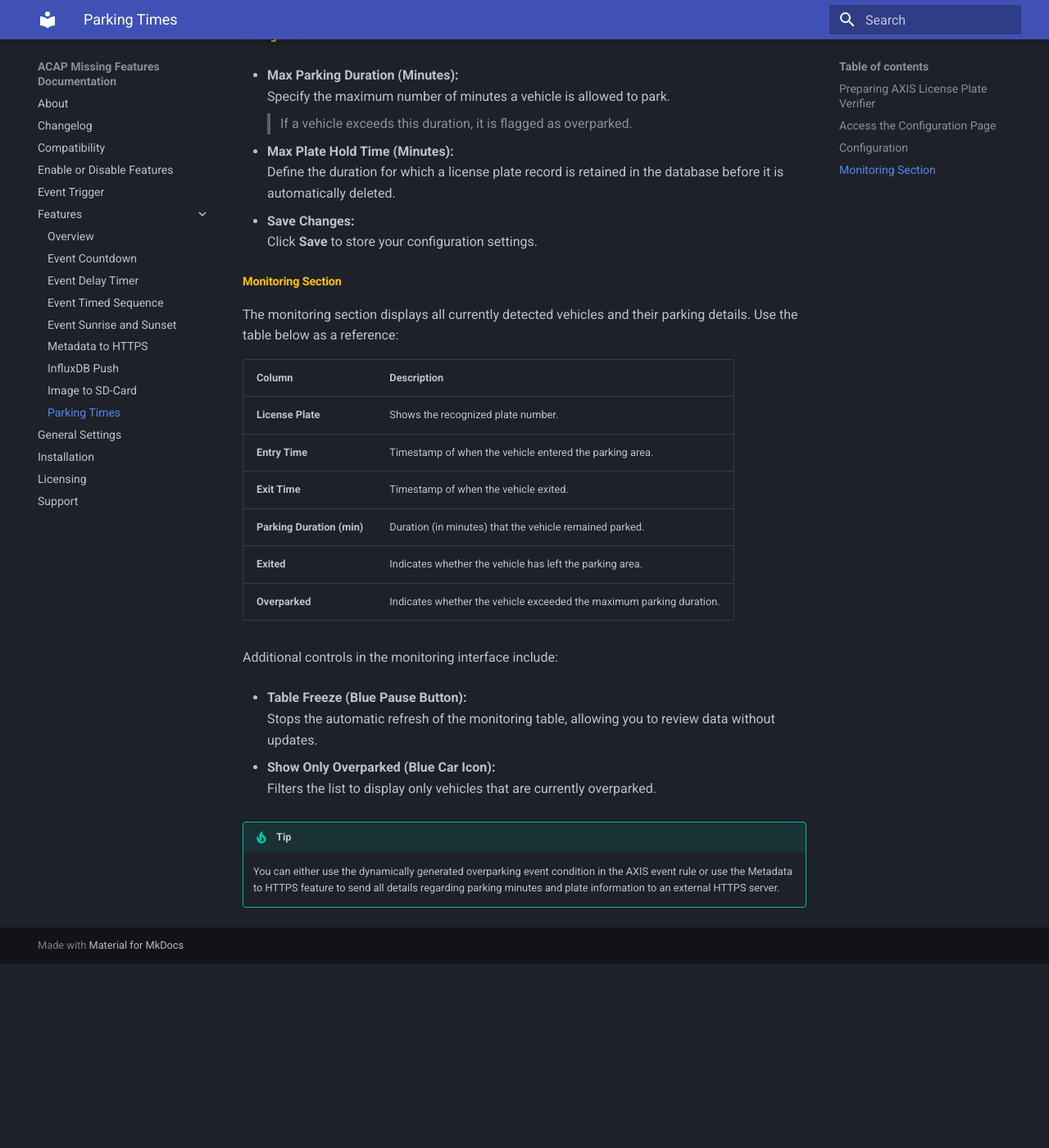
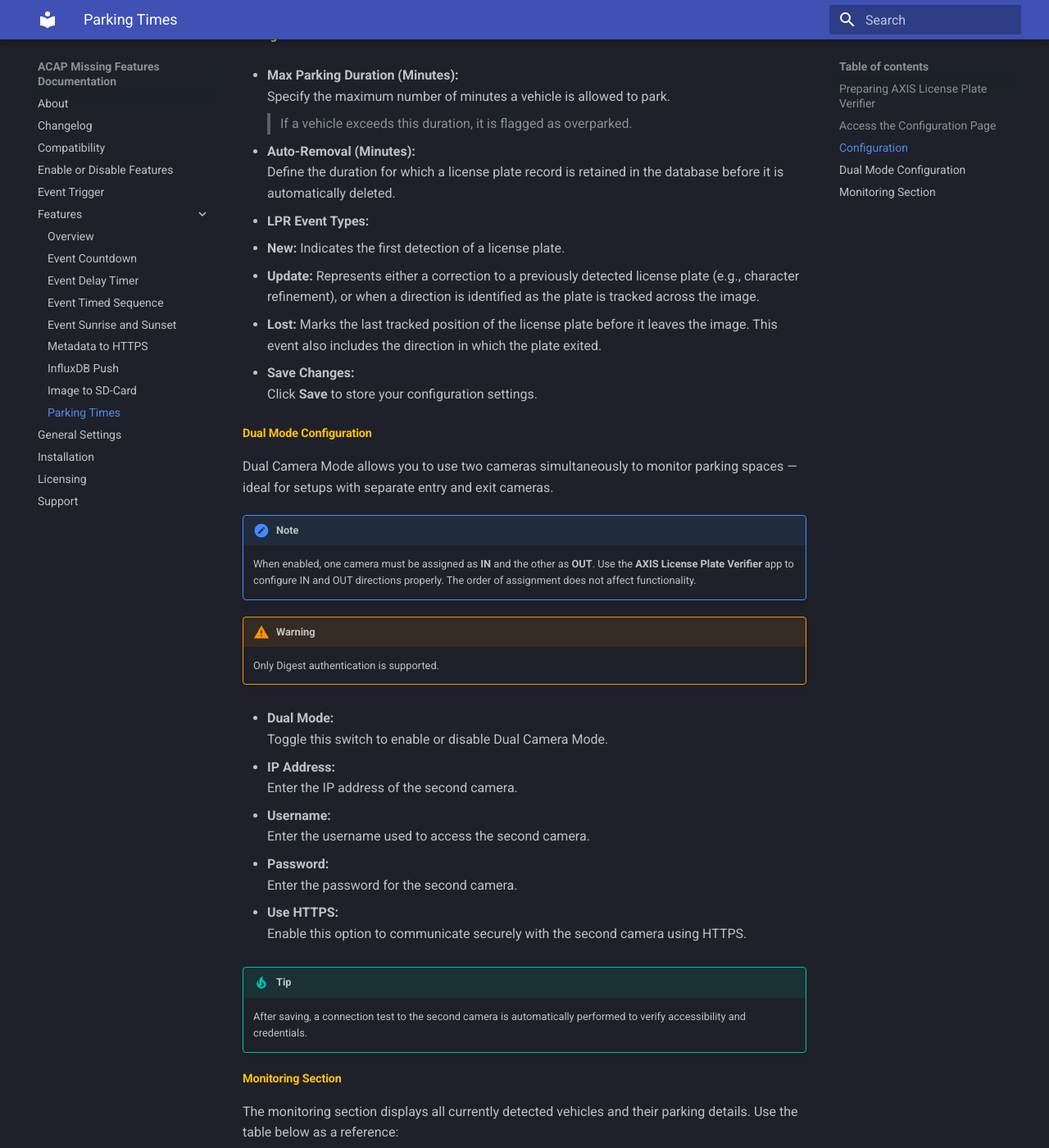
Before and after one commit to Cacsjep/acap_missing_features_pub, an MkDocs documentation site: the page built from docs/parking_times.md, in a window 1280 px wide and 1400 px high, scrolled down 727 px. Shown: the whole window at 82% size. Built offline with MkDocs 1.6.1 and Material for MkDocs 9.7.7, drawn with Linux system fonts in a browser that asks for light colours; before the commit the page ends 1902 px from its top, so only the background shows below that.

```diff
--- a/docs/parking_times.md
+++ b/docs/parking_times.md
@@ -27,12 +27,48 @@
   Specify the maximum number of minutes a vehicle is allowed to park.
   > If a vehicle exceeds this duration, it is flagged as overparked.
 
-- **Max Plate Hold Time (Minutes):**
+- **Auto-Removal (Minutes):**
   Define the duration for which a license plate record is retained in the database before it is automatically deleted.
+
+- **LPR Event Types:**
+  - **New:** Indicates the first detection of a license plate.
+  - **Update:**   Represents either a correction to a previously detected license plate (e.g.,
+      character refinement), or when a direction is identified as the plate is
+      tracked across the image.
+  - **Lost:** Marks the last tracked position of the license plate before it leaves the
+      image. This event also includes the direction in which the plate exited.
 
 - **Save Changes:**
   Click **Save** to store your configuration settings.
 
+#### Dual Mode Configuration
+Dual Camera Mode allows you to use two cameras simultaneously to monitor parking spaces — ideal for setups with separate entry and exit cameras.
+
+!!! note
+    When enabled, one camera must be assigned as **IN** and the other as **OUT**.
+    Use the **AXIS License Plate Verifier** app to configure IN and OUT directions properly.
+    The order of assignment does not affect functionality.
+
+!!! warning
+    Only Digest authentication is supported.
+
+- **Dual Mode:**
+    Toggle this switch to enable or disable Dual Camera Mode.
+
+- **IP Address:**
+    Enter the IP address of the second camera.
+
+- **Username:**
+    Enter the username used to access the second camera.
+
+- **Password:**
+    Enter the password for the second camera.
+
+- **Use HTTPS:**
+    Enable this option to communicate securely with the second camera using HTTPS.
+
+!!! tip
+    After saving, a connection test to the second camera is automatically performed to verify accessibility and credentials.
 
 #### Monitoring Section
 
```
